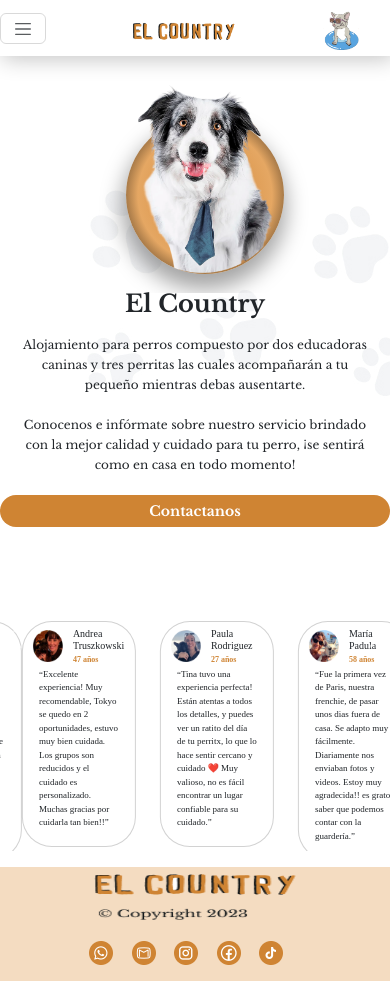
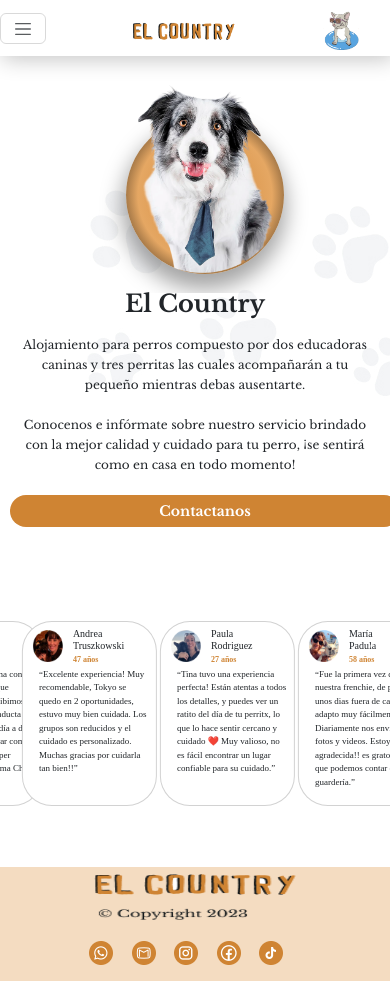
Before and after one commit to JaRafCaPer/guarderia_el_country, a React (Create React App) app: page / in a window 390 px wide. Built offline with nearby package versions, Linux system fonts and the light colour scheme.

Commit message:
carrusel mobile

```diff
--- a/src/components/CarouselReviews/CarouselReviews.css
+++ b/src/components/CarouselReviews/CarouselReviews.css
@@ -112,12 +112,12 @@ div .col3 {
         overflow-inline:scroll ;
     }
     .card{
-        width: fit-content;
-        height: fit-content;
+        width: 135px;
+        height: 185px;
         text-overflow: clip;
     }
     .cardText{
-        width: fit-content;
+        width: 110px;
         height: fit-content;
         font-size: xx-small;
         text-overflow: unset;
--- a/src/components/Home/Home.css
+++ b/src/components/Home/Home.css
@@ -390,6 +390,8 @@
         letter-spacing: 0em;
         border-radius:75px;
         align-items: center;
+        margin-left: 10px;
+        margin-right: 10px;
     }
     .button:hover {
         background-color:#E5A763;
```
